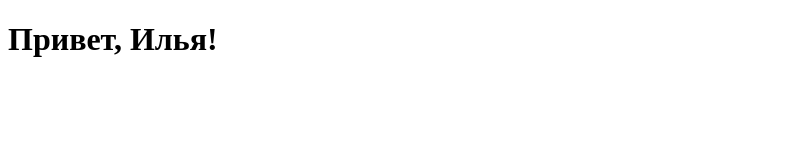
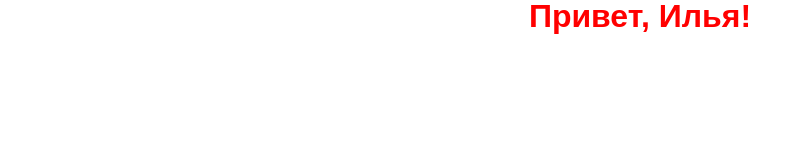
Before and after one commit to Nikita-Hunter/session-2, a plain HTML site: page index.html in a window 1280 px wide. Shown: the whole page, without its empty margins (0-804 px from the left). Drawn offline with Linux system fonts and the light colour scheme.

Commit message:
создание стилей
сбросили стили, написали стили для заголовка.

```diff
--- a/index.html
+++ b/index.html
@@ -4,9 +4,11 @@
     <meta charset="UTF-8">
     <meta http-equiv="X-UA-Compatible" content="IE=edge">
     <meta name="viewport" content="width=device-width, initial-scale=1.0">
+    <link rel="stylesheet" href="/style/reset.css">
+    <link rel="stylesheet" href="/style/main-style.css">
     <title>Наш репозиторий - 1</title>
 </head>
 <body>
-    <h1>Привет, Илья!</h1>
+    <h1 class="app-title">Привет, Илья!</h1>
 </body>
 </html>
--- /dev/null
+++ b/style/main-style.css
@@ -0,0 +1,8 @@
+.app-title
+{
+    font-size: 2rem;
+    font-weight: 600;
+    color: red;
+    text-align: center;
+    line-height: 2.1rem;
+}
--- /dev/null
+++ b/style/reset.css
@@ -0,0 +1,10 @@
+*
+{
+    margin: 0;
+    padding: 0;
+    box-sizing: border-box;
+}
+body
+{
+    font-family: sans-serif;
+}
```
